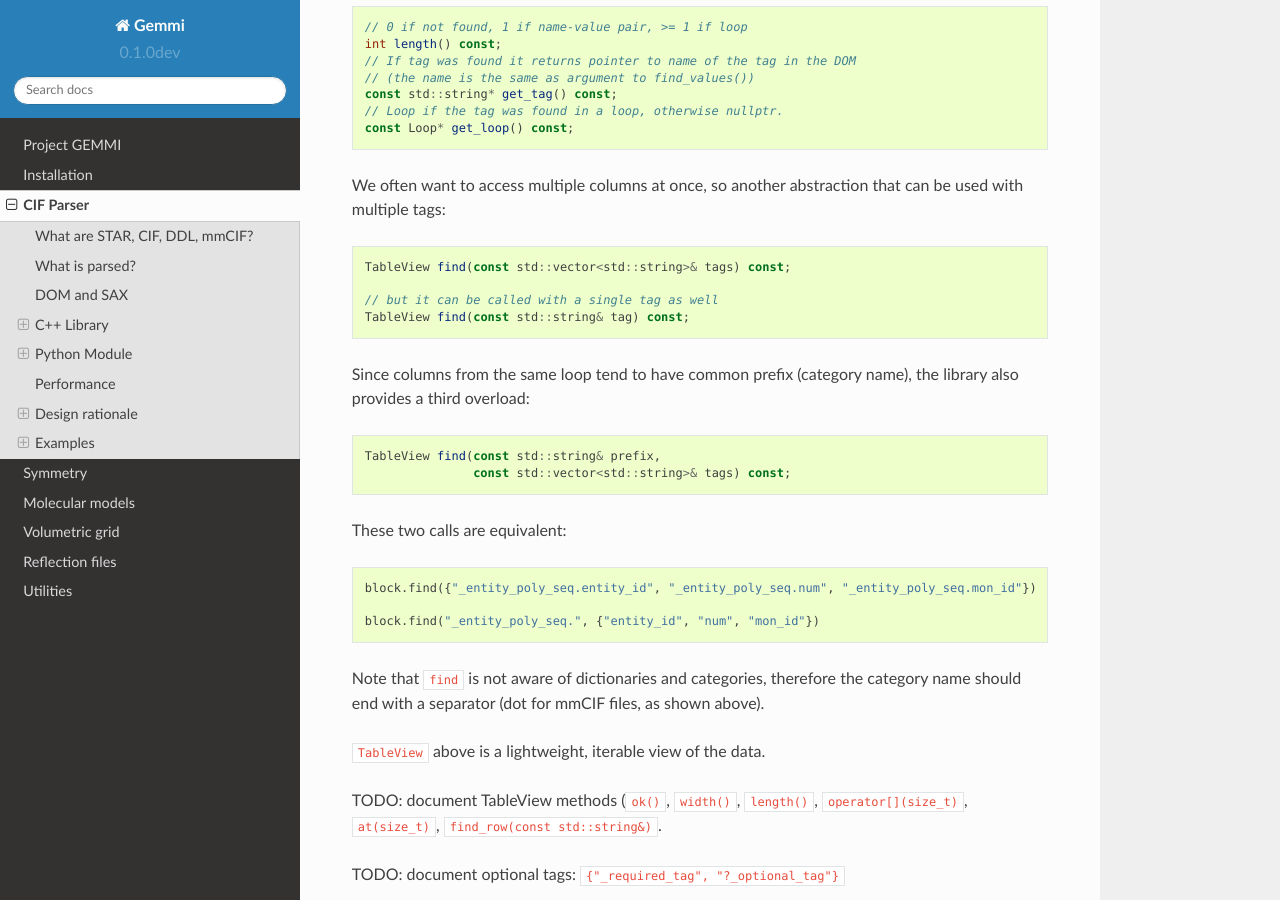
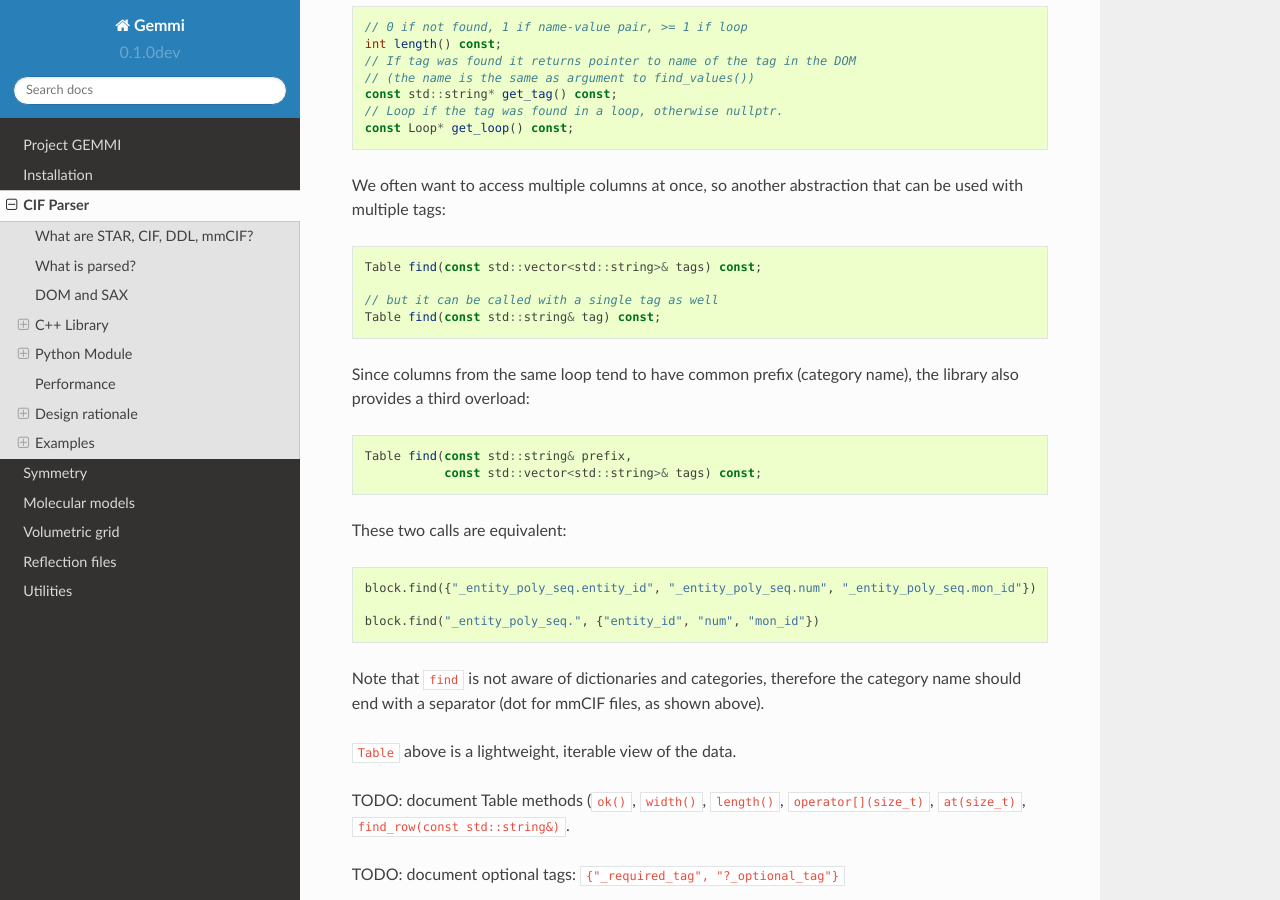
Before and after one commit to project-gemmi/gemmi, a Sphinx documentation site: the page built from docs/cif-parser.rst, in a window 1280 px wide and 900 px high, scrolled down 6538 px. Built offline with Sphinx 7.4.7 and the Read the Docs theme 2.0.0, drawn with Linux system fonts in a browser that asks for light colours; some of the changed text lies outside the part shown.

Commit message:
rename cif::TableView to cif::Table

```diff
--- a/docs/cif-parser.rst
+++ b/docs/cif-parser.rst
@@ -322,16 +322,16 @@ Apart from supporting iterators, ``Column`` has a few other functions::
 We often want to access multiple columns at once,
 so another abstraction that can be used with multiple tags::
 
-    TableView find(const std::vector<std::string>& tags) const;
+    Table find(const std::vector<std::string>& tags) const;
 
     // but it can be called with a single tag as well
-    TableView find(const std::string& tag) const;
+    Table find(const std::string& tag) const;
 
 Since columns from the same loop tend to have common prefix (category name),
 the library also provides a third overload::
 
-    TableView find(const std::string& prefix,
-                   const std::vector<std::string>& tags) const;
+    Table find(const std::string& prefix,
+               const std::vector<std::string>& tags) const;
 
 These two calls are equivalent::
 
@@ -343,9 +343,9 @@ Note that ``find`` is not aware of dictionaries and categories,
 therefore the category name should end with a separator
 (dot for mmCIF files, as shown above).
 
-``TableView`` above is a lightweight, iterable view of the data.
+``Table`` above is a lightweight, iterable view of the data.
 
-TODO: document TableView methods (``ok()``, ``width()``, ``length()``,
+TODO: document Table methods (``ok()``, ``width()``, ``length()``,
 ``operator[](size_t)``, ``at(size_t)``, ``find_row(const std::string&)``.
 
 TODO: document optional tags: ``{"_required_tag", "?_optional_tag"}``
@@ -964,7 +964,7 @@ As an exercise, let us check heavy atoms in selenomethionine:
     >>> _.find_block('MSE')
     <gemmi.cif.Block MSE>
     >>> _.find('_chem_comp_atom.', ['atom_id', 'type_symbol'])
-    <gemmi.cif.TableView 20 x 2>
+    <gemmi.cif.Table 20 x 2>
     >>> [':'.join(a) for a in _ if a[1] != 'H']
     ['N:N', 'CA:C', 'C:C', 'O:O', 'OXT:O', 'CB:C', 'CG:C', 'SE:SE', 'CE:C']
 
--- a/docs/mol.rst
+++ b/docs/mol.rst
@@ -146,7 +146,7 @@ Here we focus on things specific to mmCIF/DDL2:
   written as key-value pairs.
   So when accessing a value it is safer to use abstraction that hides the
   difference between a loop and a key-value pair
-  (``cif::TableView`` in Gemmi).
+  (``cif::Table`` in Gemmi).
 
 * Arguably, the mmCIF format is harder to parse than the old PDB format.
   Using ``grep`` and ``awk`` to extract atoms will work only with files
```
Also changed, not shown: 4 other files.
